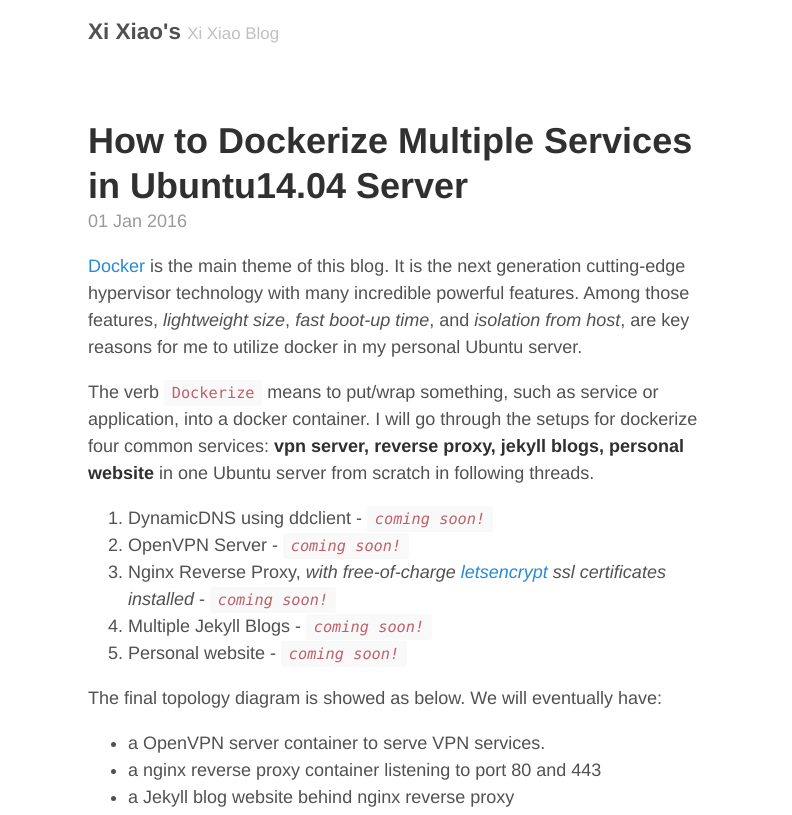
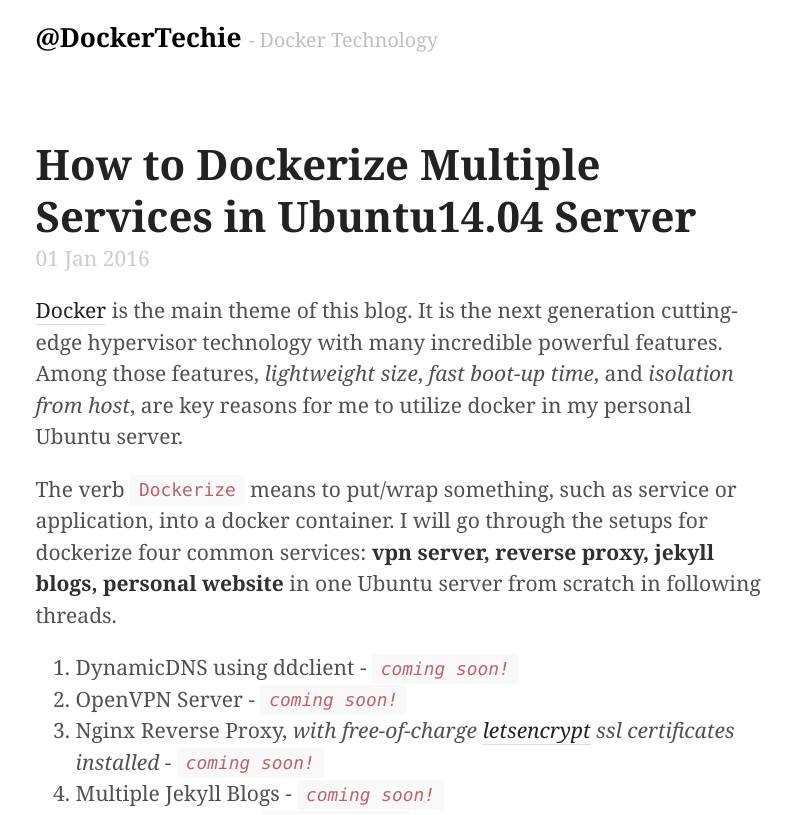
Before and after one commit to Xixiao007/Xixiao007.github.io, a Jekyll site: the page built from _posts/2016-01-01-setup-docker-container-services.md, in a window 1280 px wide. Shown: the top 815 px of the page, without its empty margins (237-1029 px from the left). Built offline with Jekyll 4.4.1, drawn with Linux system fonts in a browser that asks for light colours.

Commit message:
updating to mdo style

```diff
--- a/_config.yml
+++ b/_config.yml
@@ -8,10 +8,11 @@
 # relative_permalinks: true
 
 # Setup
-title:            Xi Xiao's
-tagline:          'Xi Xiao Blog'
-url:              https://blog.xixiao.info
-baseurl:          /
+title:            '@DockerTechie'
+tagline:          ' - Docker Technology'
+description:      Dedicated for docker container technology
+url:              https://dockertechie.com
+baseurl:          ""
 
 author:
   name:           'Xi Xiao'
@@ -23,7 +24,7 @@
 version:          2.1.0
 
 github:
-  repo:           https://github.com/poole/hyde
+  repo:           https://github.com/Xixiao007
 
 post:
   template: _post.txt
--- a/_includes/head.html
+++ b/_includes/head.html
@@ -14,7 +14,7 @@
   </title>
 
   <!-- CSS -->
-  <link rel="stylesheet" href="{{ site.baseurl }}public/css/styles.css">
+  <link rel="stylesheet" href="{{ site.baseurl }}/public/css/styles.css">
 
   <!-- Icons -->
   <link rel="apple-touch-icon-precomposed" sizes="144x144" href="{{ site.baseurl }}/public/apple-touch-icon-precomposed.png">
--- a/_sass/_base.scss
+++ b/_sass/_base.scss
@@ -15,12 +15,12 @@
 }
 
 html {
-  font-family: "Helvetica Neue", Helvetica, Arial, sans-serif;
+  font-family: "PT Serif", Georgia, "Times New Roman", serif;
   font-size: 16px;
   line-height: 1.5;
 
   @media (min-width: 38em) {
-    font-size: 18px;
+    font-size: 21px;
   }
 }
 
@@ -33,13 +33,16 @@
 
 // No `:visited` state is required by default (browsers will use `a`)
 a {
-  color: #268bd2;
+  color: #222;
   text-decoration: none;
-
+  border-bottom: 1px solid #ddd;
+  -webkit-transition: border-bottom .2s ease-in-out;
+  -moz-transition: border-bottom .2s ease-in-out;
+  transition: border-bottom .5s ease-in-out;
   // `:focus` is linked to `:hover` for basic accessibility
   &:hover,
   &:focus {
-    text-decoration: underline;
+      border-bottom-color: #000;
   }
 
   strong {
--- a/_sass/_masthead.scss
+++ b/_sass/_masthead.scss
@@ -11,10 +11,11 @@
 .masthead-title {
   margin-top: 0;
   margin-bottom: 0;
-  color: #505050;
+  color: #000;
 
   a {
-    color: #505050;
+    color: #000;
+    border-bottom: none;
   }
 
   small {
--- a/_sass/_posts.scss
+++ b/_sass/_posts.scss
@@ -12,7 +12,7 @@
 .page-title,
 .post-title,
 .post-title a {
-  color: #303030;
+  color: #222;
 }
 .page-title,
 .post-title {
@@ -24,7 +24,7 @@
   display: block;
   margin-top: -.5rem;
   margin-bottom: 1rem;
-  color: #9a9a9a;
+  color: #ccc;
 }
 
 
```
Also changed, not shown: index.html (+14 -25 lines).
